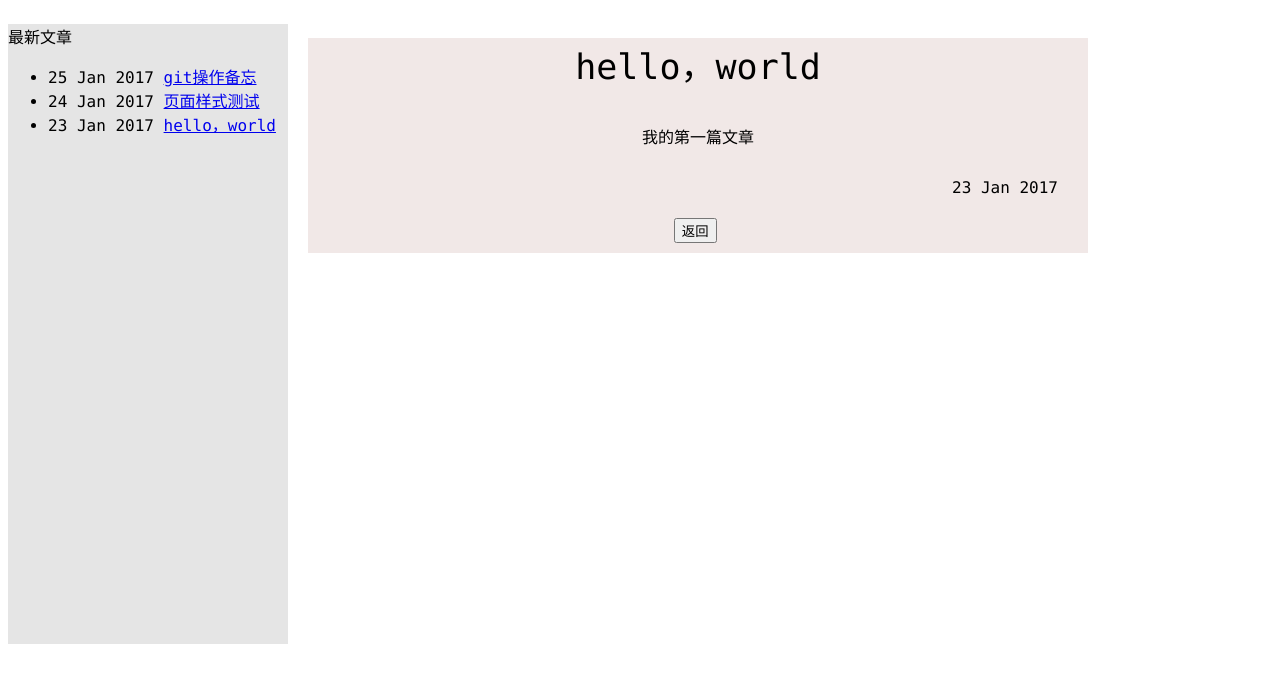
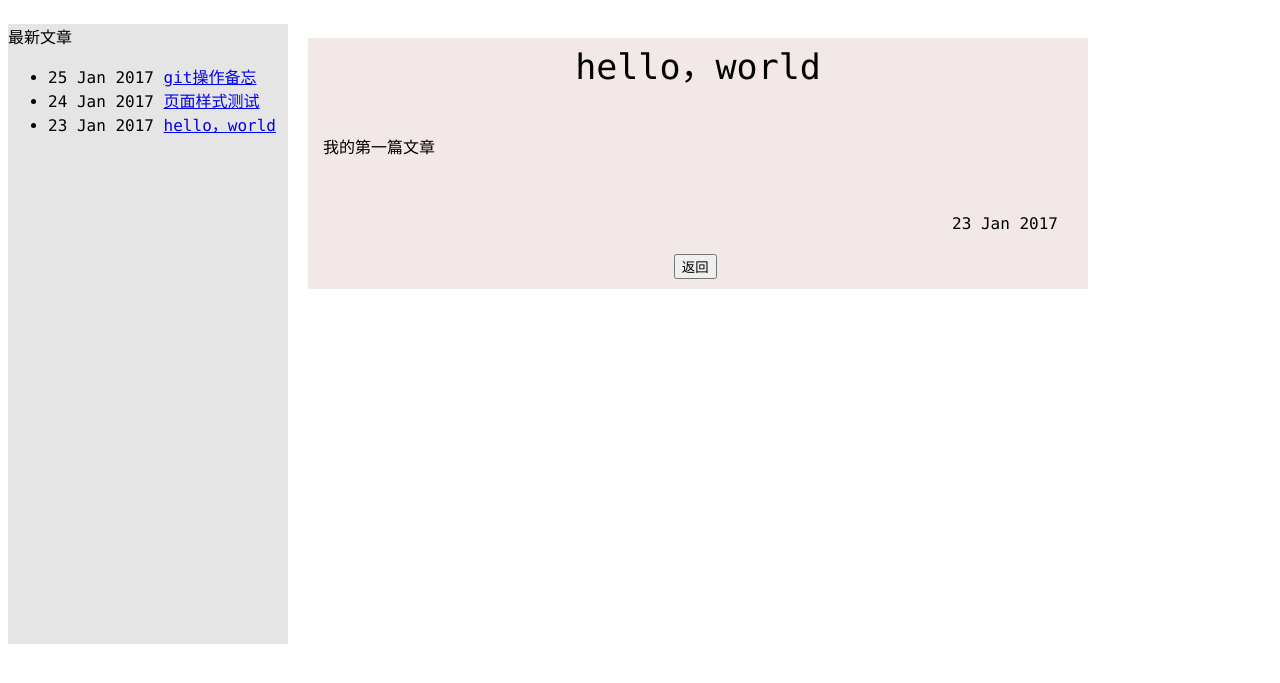
Before and after one commit to wangjianjie606/dono, a Jekyll site: the page built from _posts/test/2017-01-23-hello-world.html, in a window 1280 px wide. Shown: the top 683 px of the page. Built offline with Jekyll 4.4.1, drawn with Linux system fonts in a browser that asks for light colours.

Commit message:
change style

```diff
--- a/_layouts/default.html
+++ b/_layouts/default.html
@@ -12,7 +12,7 @@
     <div id="mainDiv">
 	  <div style="text-align:center;">
 		<div class="pageTitle">{{ page.title }}</div>
-	    {{ content }}
+	    <div id="content">{{ content }}</div>
         <div style="text-align:right;height:30px;margin-top:30px;margin-right:30px;">{{ page.date | date_to_string }}</div>
 	    <div class="btnDiv">
 	      <button id="backBtn">返回</button>
--- a/assets/css/main.css
+++ b/assets/css/main.css
@@ -36,3 +36,9 @@ body{
   height:30px;
   padding:5px;
 }
+
+#content{
+  text-align:left;
+  padding:10px;
+  margin-left:5px;
+}
```
